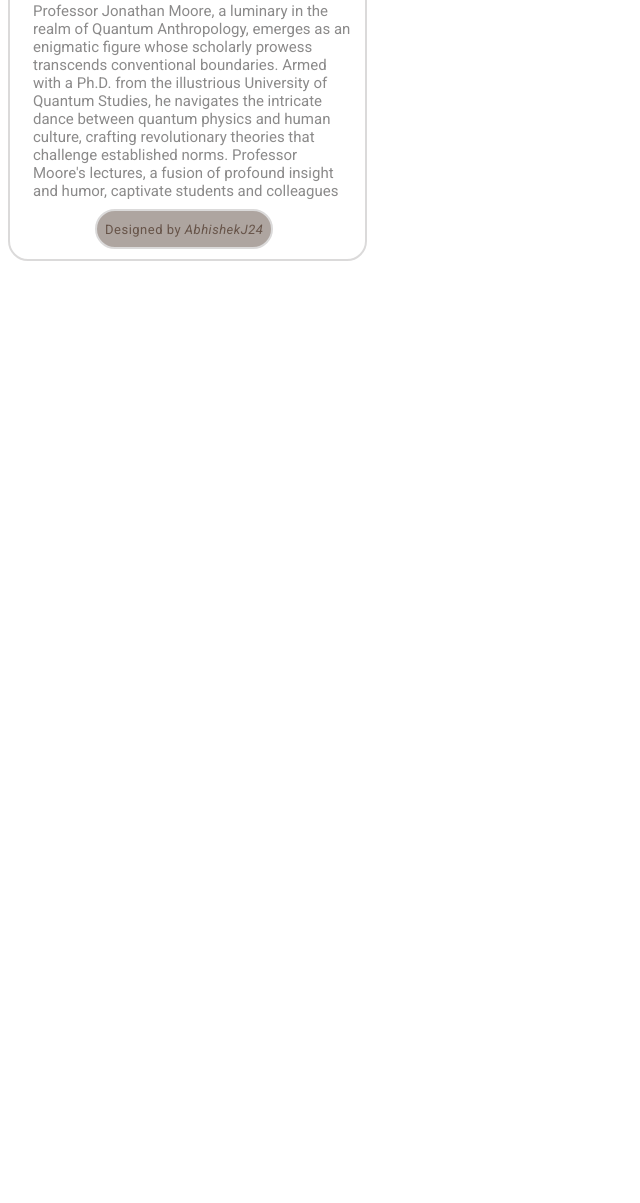
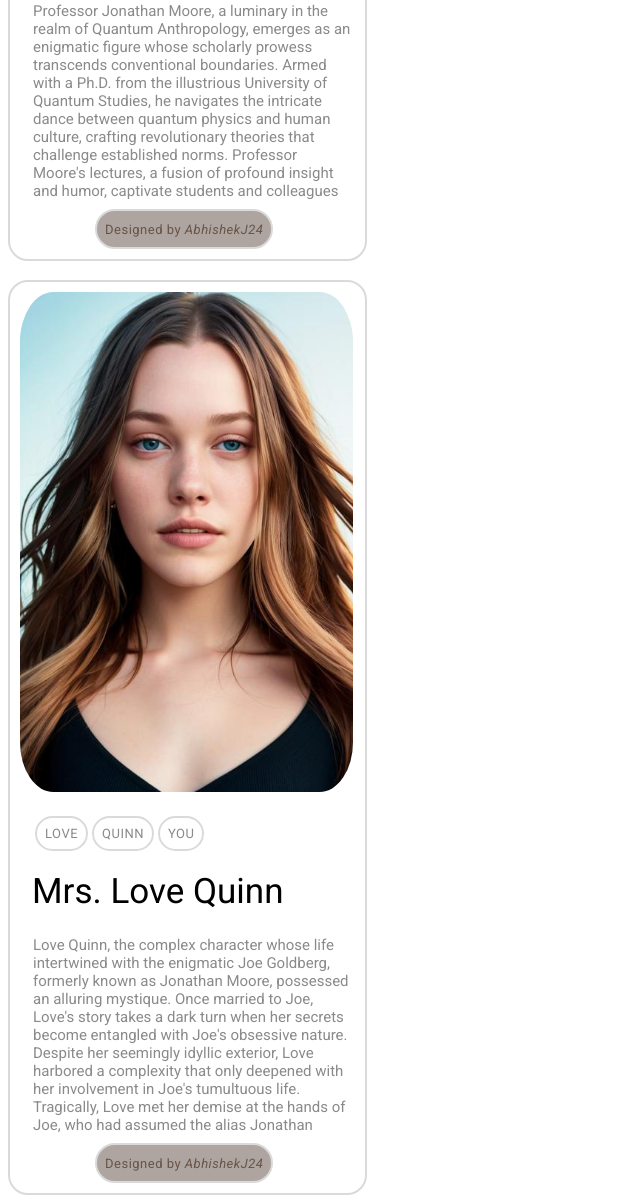
Before and after one commit to AbhishekJ24/Design-Card, a plain HTML site: page index.html in a window 1280 px wide. Shown: the part 703-1906 px from the top of the page, without its empty margins (0-640 px from the left). Before the commit the page ends 972 px from the top, so only its background shows below. Drawn offline with Linux system fonts and the light colour scheme.

Commit message:
Added one more catd for victoria

```diff
--- a/index.html
+++ b/index.html
@@ -37,5 +37,33 @@
             Designed by <i>AbhishekJ24</i>
         </button>
     </section>
+    <br>
+    <section>
+        <div>
+            <img src="vict.jpg" alt="ERROR">
+        </div>
+        <div class="tags">
+                <button>
+                    LOVE
+                </button>
+                <button>
+                    QUINN
+                </button>
+                <button>
+                    YOU
+                </button>
+        </div>
+        <div class="name">
+            Mrs. Love Quinn
+        </div>
+        <article>
+            Love Quinn, the complex character whose life intertwined with the enigmatic Joe Goldberg, formerly known as Jonathan Moore, possessed an alluring mystique. Once married to Joe, Love's story takes a dark turn when her secrets become entangled with Joe's obsessive nature. Despite her seemingly idyllic exterior, Love harbored a complexity that only deepened with her involvement in Joe's tumultuous life. Tragically, Love met her demise at the hands of Joe, who had assumed the alias Jonathan Moore. The intertwining narratives of Love and Joe, fraught with passion, secrecy, and ultimately tragedy, create a narrative tapestry that unravels the complexities of human connection and the consequences of navigating the fine line between love and obsession.
+            <br>
+        </article>
+        <button onclick="window.location.href='' " class="readmore">
+            <!-- Read More -->
+            Designed by <i>AbhishekJ24</i>
+        </button>
+    </section>
 </body>
 </html>
```
Also changed, not shown: vict.jpg (added).
